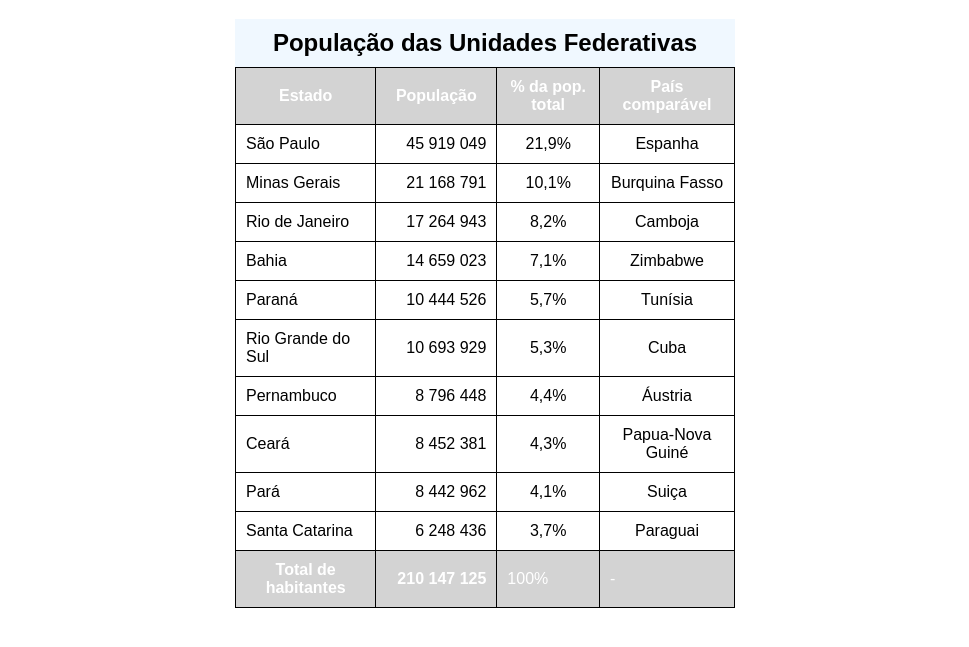
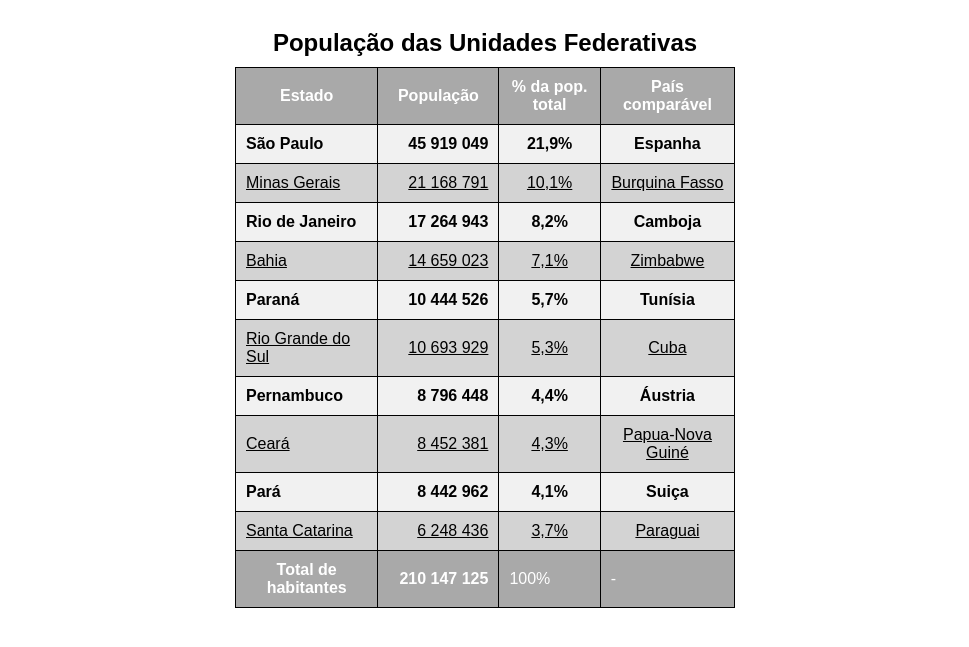
Before and after one commit to kauadev1/Exercicios-css, a plain HTML site: page ex032-Tabelas/tabela002.html in a window 1280 px wide. Shown: the part 61-708 px from the top of the page, without its empty margins (155-1124 px from the left). Drawn offline with Linux system fonts and the light colour scheme.

Commit message:
commit-cap21-aula06

```diff
--- a/ex032-Tabelas/tabela002.css
+++ b/ex032-Tabelas/tabela002.css
@@ -20,7 +20,6 @@ caption{
   font-size: 1.5em;
   font-weight: bold;
   padding: 10px;
-  background-color: aliceblue;
 }
 
 td, th{
@@ -29,8 +28,18 @@ td, th{
 }
 
 thead, tfoot{
-  background-color: lightgrey;
+  background-color: darkgrey;
   color: white;
+}
+
+tbody > tr:nth-child(odd) { /* 2n-1*/
+  background-color: rgb(241, 241, 241);
+  font-weight: bold;
+}
+
+tbody > tr:nth-child(even) { /* 2n*/
+  background-color: lightgray;
+  text-decoration: underline;
 }
 
 td.num{
```
